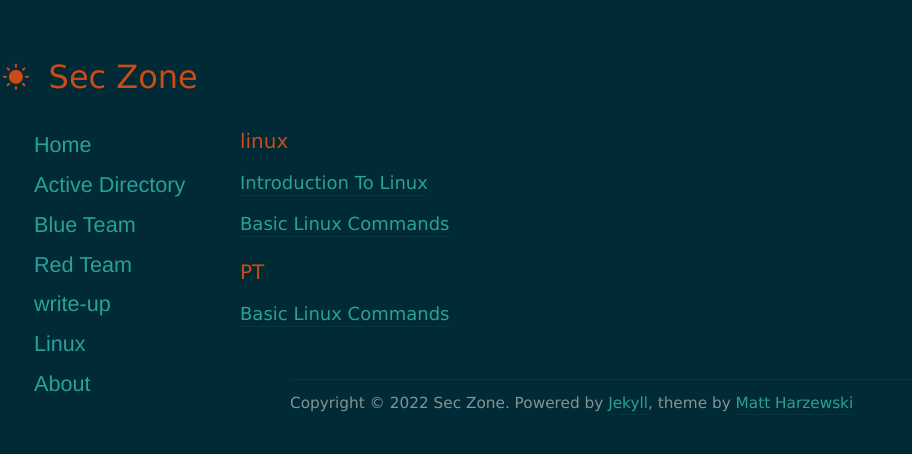
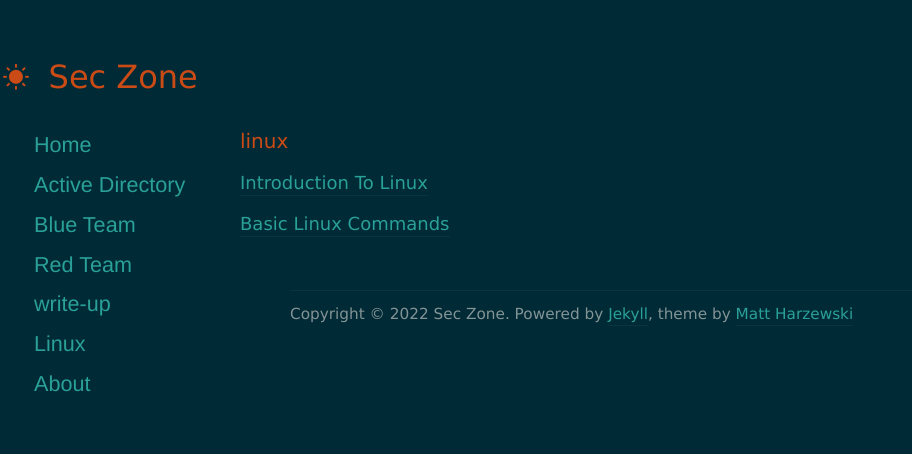
Before and after one commit to SecZone1/seczone1.github.io, a Jekyll site: the page built from index.html, in a window 1280 px wide. Shown: the top 454 px of the page, without its empty margins (0-912 px from the left). Built offline with Jekyll 4.4.1, drawn with Linux system fonts in a browser that asks for light colours; nearby versions of some CDN libraries; the list of posts is cut into pages by our own code; part of the change alters nothing that is shown.

Commit message:
Update 2021-01-04-Basic-Linux-Commands.md

```diff
--- a/_posts/2021-01-04-Basic-Linux-Commands.md
+++ b/_posts/2021-01-04-Basic-Linux-Commands.md
@@ -1,7 +1,8 @@
 ---
 layout: post
 date:   2021-01-05 17:06:25
-categories: [linux, PT]
+categories: [linux]
+tags: [linux, Red Team , Blue Team]
 ---
 
 ## FILE COMMANDS
```
